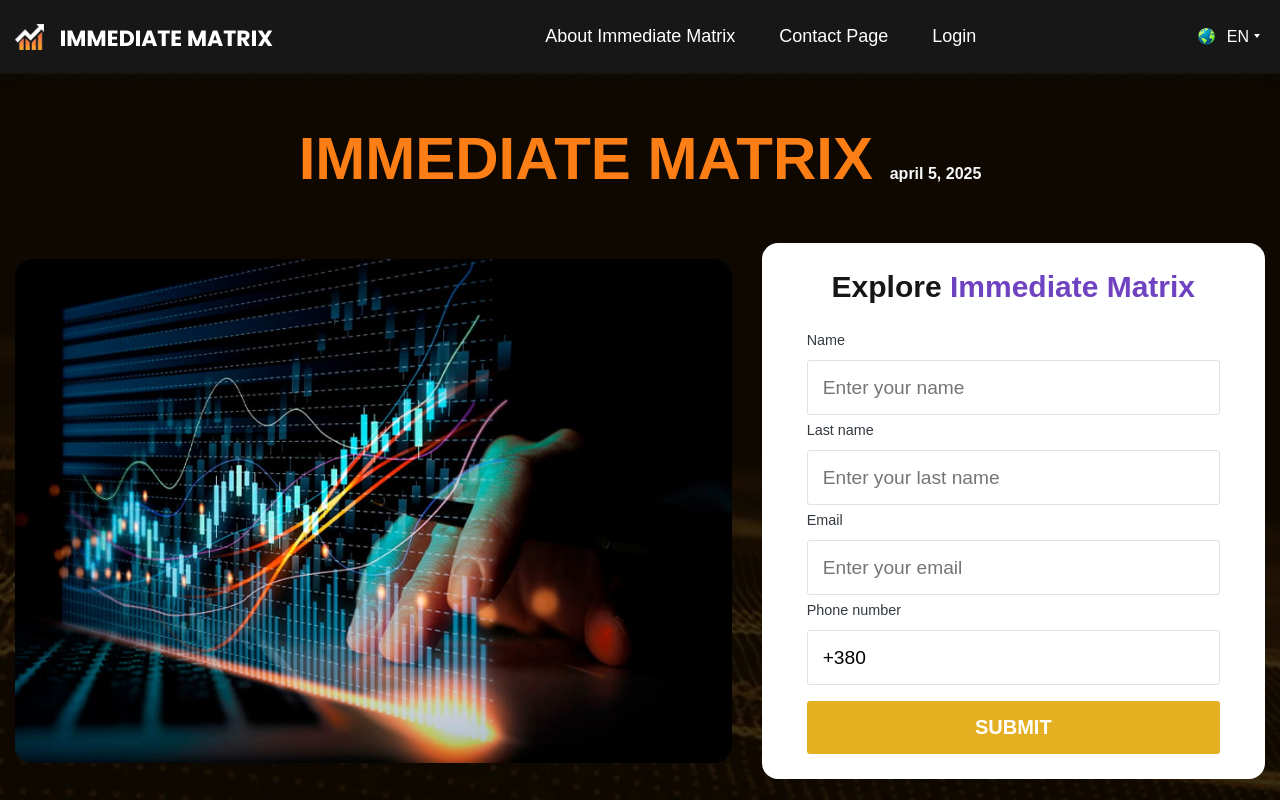
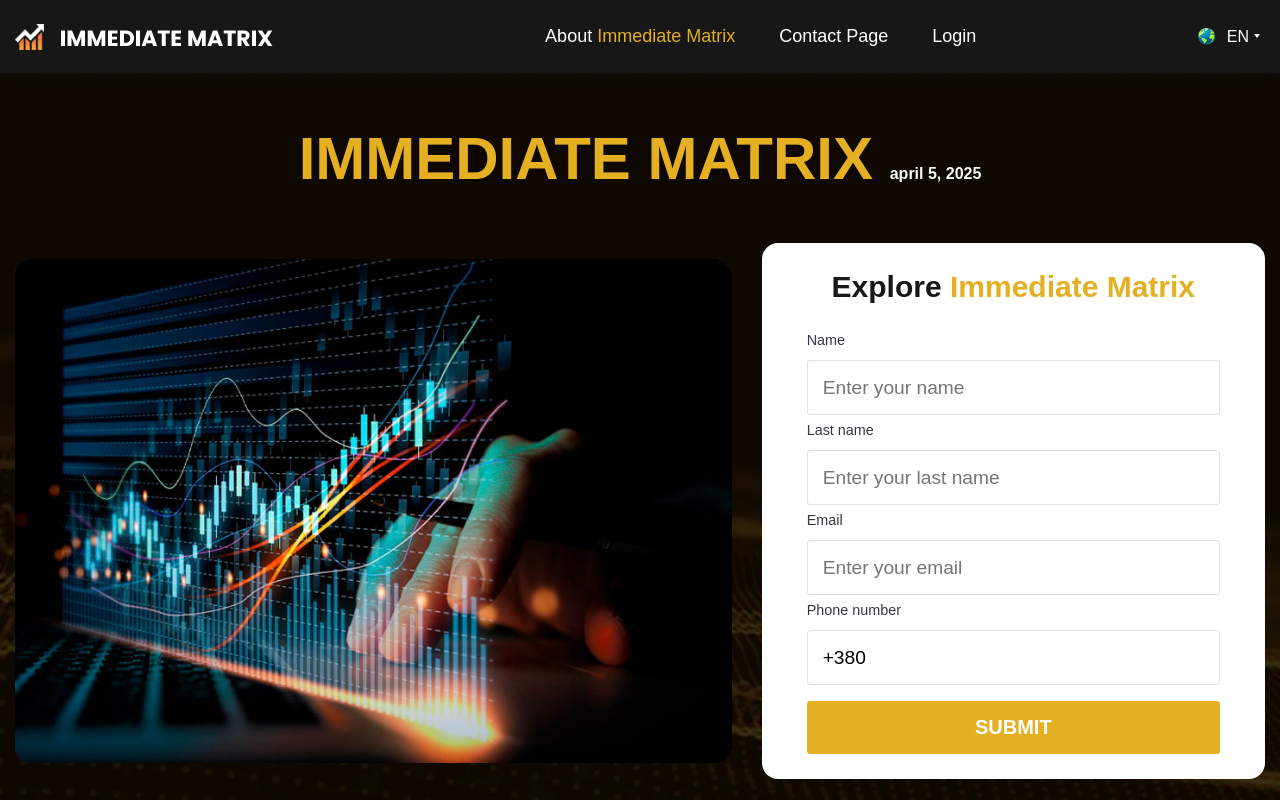
Before and after one commit to ArtemNakonechnyi/form, a plain HTML site: page index.html in a window 1280 px wide. Shown: the top 800 px of the page. Drawn offline with Linux system fonts and the light colour scheme; a web font is replaced by a local one.

Commit message:
fix color

```diff
--- a/css/index.css
+++ b/css/index.css
@@ -355,7 +355,7 @@ p {
   }
 }
 .main-header {
-  color: var(--orange);
+  color: #e4af20;
   font-size: 60px;
   font-weight: 700;
   margin-bottom: 5px;
--- a/css/main.675f62288ac05da27ff7.css
+++ b/css/main.675f62288ac05da27ff7.css
@@ -73,7 +73,7 @@ body {
 }
 
 .immediate-matrix {
-  color: var(--orange);
+  color: #e4af20;
   display: inline;
 }
 
@@ -2073,9 +2073,7 @@ p {
     font-size: 22px;
   }
 }
-.main-form-title span {
-  color: var(--purple);
-}
+
 .main-form-btn {
   margin-top: 1rem;
   border-radius: 3px;
--- a/index.html
+++ b/index.html
@@ -35,7 +35,10 @@
           >
             <ul class="header-menu">
               <li>
-                <a href="#reg-form">About Immediate Matrix</a>
+                <a href="#reg-form"
+                  >About&nbsp;
+                  <span class="immediate-matrix">Immediate Matrix</span></a
+                >
               </li>
               <li>
                 <a href="#reg-form">Contact Page</a>
```
